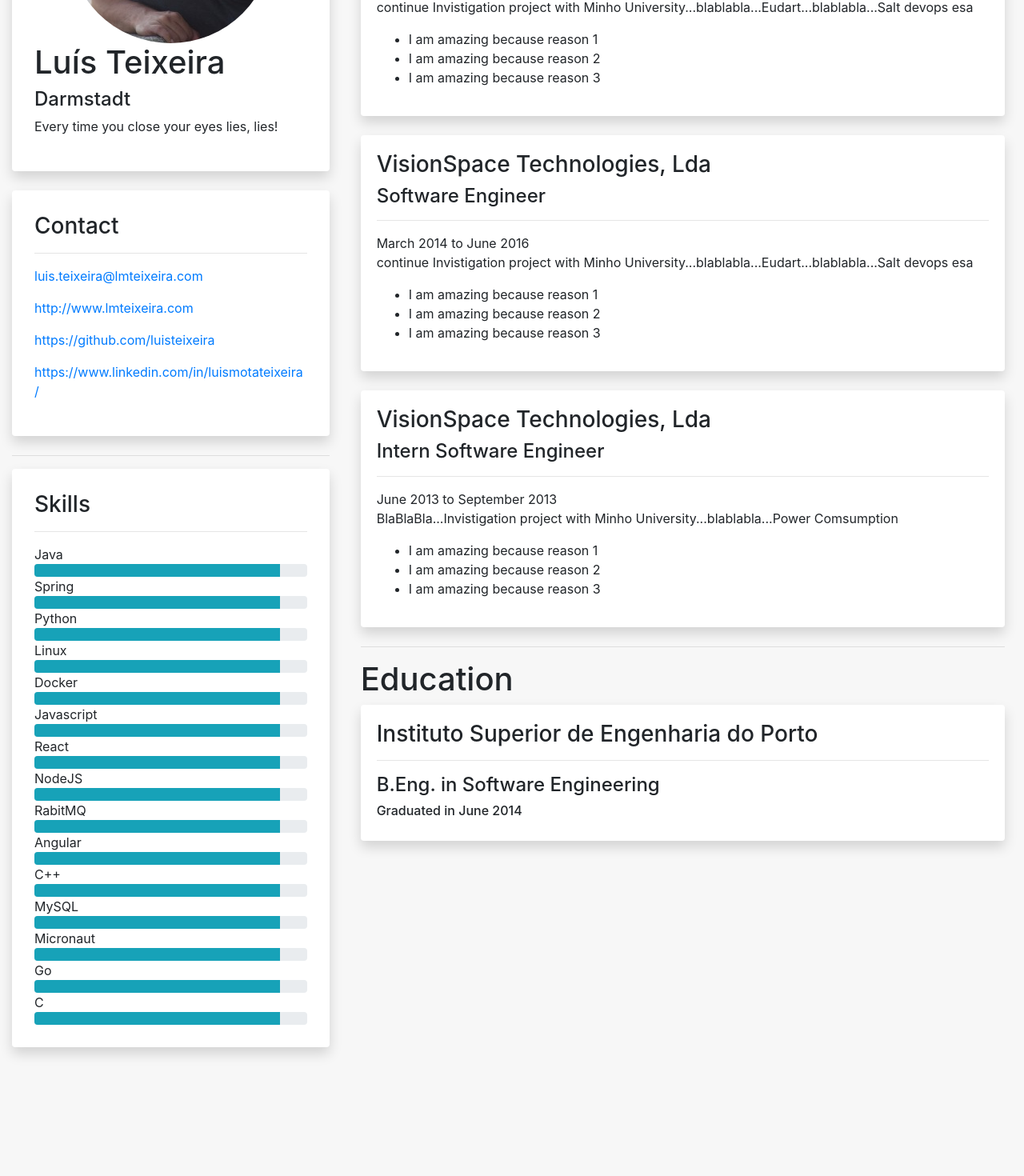
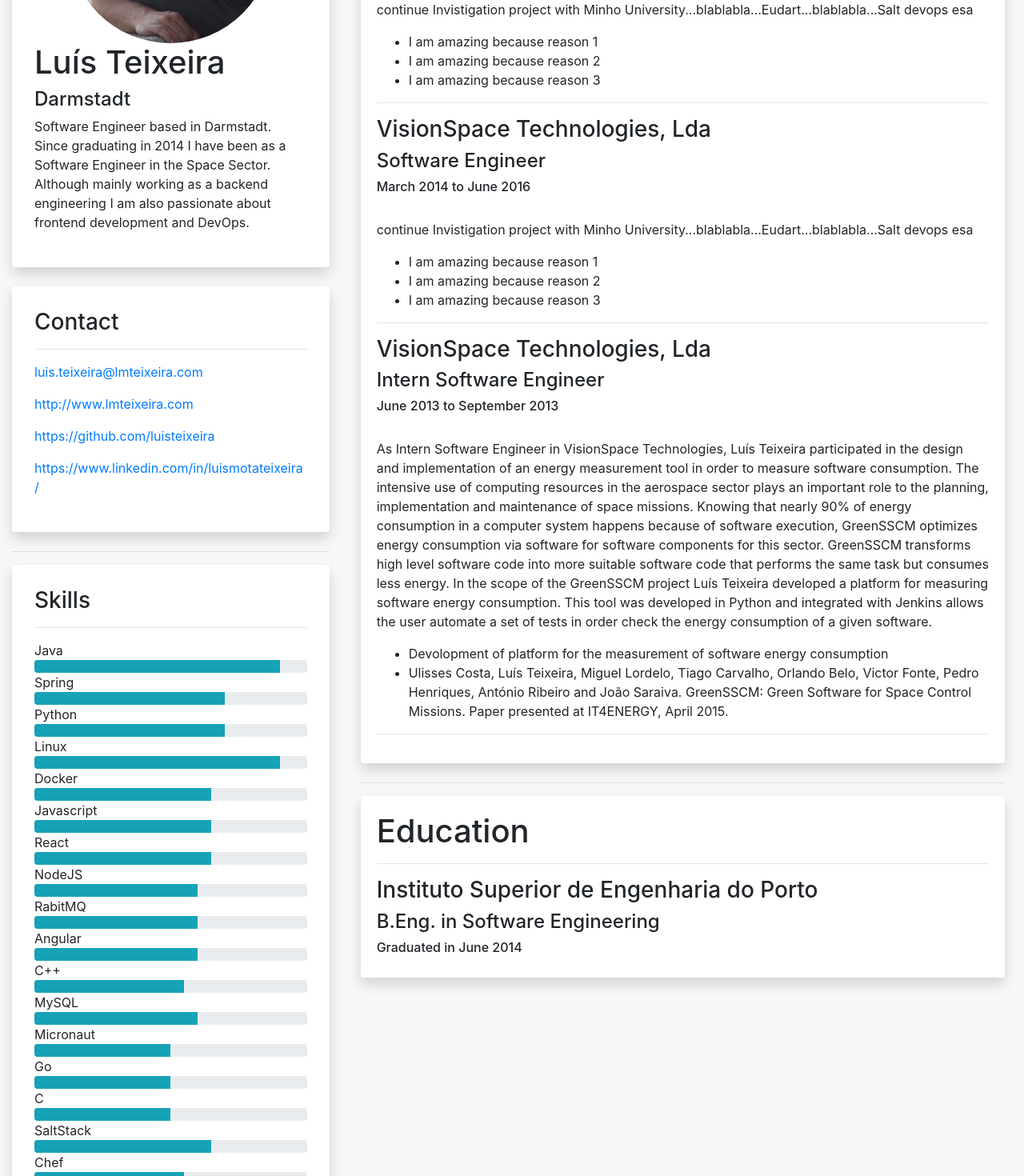
Before and after one commit to LuisTeixeira/my-cv, a React (Create React App) app: page / in a window 1280 px wide. Shown: the part 360-1830 px from the top of the page at 80% size. Before the commit the page ends 1693 px from the top, so only its background shows below. Built offline with nearby package versions, Linux system fonts and the light colour scheme.

Commit message:
Changes main content area layout and replaces some filler text with content

```diff
--- a/public/index.html
+++ b/public/index.html
@@ -2,7 +2,7 @@
 <html lang="en">
   <head>
     <meta charset="utf-8" />
-    <link rel="shortcut icon" href="%PUBLIC_URL%/favicon.ico" />
+    <link rel="shortcut icon" href="%PUBLIC_URL%/favicon.png" />
     <link rel="stylesheet" href="https://stackpath.bootstrapcdn.com/bootstrap/4.3.1/css/bootstrap.min.css" integrity="sha384-ggOyR0iXCbMQv3Xipma34MD+dH/1fQ784/j6cY/iJTQUOhcWr7x9JvoRxT2MZw1T" crossorigin="anonymous">
 
     <meta name="viewport" content="width=device-width, initial-scale=1" />
@@ -21,7 +21,7 @@
       work correctly both with client-side routing and a non-root public URL.
       Learn how to configure a non-root public URL by running `npm run build`.
     -->
-    <title>React App</title>
+    <title>Luis Teixeira</title>
   </head>
   <body>
     <noscript>You need to enable JavaScript to run this app.</noscript>
--- a/src/App.css
+++ b/src/App.css
@@ -2,3 +2,7 @@ body {
   margin-top: 2em;
   background-color: #f7f7f7;
 }
+
+.contentcard {
+  background-color: #f7f7f7;
+}
--- a/src/components/Card.js
+++ b/src/components/Card.js
@@ -6,9 +6,10 @@ class Card extends Component {
         const work = this.props.work.slice().reverse();
 
         return(
-            <div className="card_container">
+            <div className="card border-0 shadow mb-4">
+                <div className="card-body">
                     <h1>Job Experience</h1>
-                <br/>
+                    <hr/>
                     {
                         work.slice().reverse().map((key, index) => {
                             return(
@@ -20,6 +21,7 @@ class Card extends Component {
                         })
                     }
                 </div>
+            </div>
         );
     }
 }
--- a/src/components/Education.js
+++ b/src/components/Education.js
@@ -3,15 +3,13 @@ import React from 'react';
 const Education = (props) => {
     const {institution, course, degree, endDate} = props.education[0];
     return(
-        <div className="education">
-            <h1 className="education_header">Education</h1>
-            <div className="card border-0 shadow mb-4">
-                <div className="card-body">
-                    <h3>{institution}</h3>
-                    <hr/>
-                    <h4>{degree} in {course}</h4>
-                    <h6>Graduated in {endDate}</h6>
-                </div>
+        <div className="card border-0 shadow mb-4">
+            <div className="card-body">
+                <h1 className="education_header">Education</h1>
+                <hr/>
+                <h3>{institution}</h3>
+                <h4>{degree} in {course}</h4>
+                <h6>Graduated in {endDate}</h6>
             </div>
         </div>
     );
--- a/src/components/Job.js
+++ b/src/components/Job.js
@@ -4,16 +4,16 @@ class Job extends Component {
     render() {
         const details = this.props.details;
         return(
-            <div className="card border-0 shadow mb-4">
-                <div className="card-body">
+            <div>
                 <h3>{details.company}</h3>
                 <h4>{details.position}</h4>
-                    <hr/>
+                <h6>
                     {
                         details.current ?
                         `Current Job as of ${details.startDate}` :
                         `${details.startDate} to ${details.endDate}`
                     }
+                </h6>
                 <br/>
 
                 <p className="job_paragraph">{details.summary}</p>
@@ -24,8 +24,7 @@ class Job extends Component {
                     })
                 }
                 </ul>
-                </div>
-
+                <hr/>
             </div>
         );
     }
--- a/src/data.json
+++ b/src/data.json
@@ -2,7 +2,6 @@
     "profile": {
         "name": "Luís Teixeira",
         "position": "Software Engineer",
-        "photo": "http://link.to.photo",
         "email": "luis.teixeira@lmteixeira.com",
         "phone": "+49 1522 535 82 06",
         "website": "http://www.lmteixeira.com",
@@ -14,7 +13,7 @@
             "city": "Darmstadt",
             "postalCode": "64295"
         },
-        "summary": "Every time you close your eyes lies, lies!"
+        "summary": "Software Engineer based in Darmstadt. Since graduating in 2014 I have been as a Software Engineer in the Space Sector. Although mainly working as a backend engineering I am also passionate about frontend development and DevOps."
     },
     "workExperience": [
         {
@@ -23,11 +22,10 @@
             "current": false,
             "startDate": "June 2013",
             "endDate": "September 2013",
-            "summary": "BlaBlaBla...Invistigation project with Minho University...blablabla...Power Comsumption",
+            "summary": "As Intern Software Engineer in VisionSpace Technologies, Luís Teixeira participated in the design and implementation of an energy measurement tool in order to measure software consumption. The intensive use of computing resources in the aerospace sector plays an important role to the planning, implementation and maintenance of space missions. Knowing that nearly 90% of energy consumption in a computer system happens because of software execution, GreenSSCM optimizes energy consumption via software for software components for this sector. GreenSSCM transforms high level software code into more suitable software code that performs the same task but consumes less energy. In the scope of the GreenSSCM project Luís Teixeira developed a platform for measuring software energy consumption. This tool was developed in Python and integrated with Jenkins allows the user automate a set of tests in order check the energy consumption of a given software.",
             "achievments": [
-                "I am amazing because reason 1",
-                "I am amazing because reason 2",
-                "I am amazing because reason 3"
+                "Devolopment of platform for the measurement of software energy consumption",
+                "Ulisses Costa, Luís Teixeira, Miguel Lordelo, Tiago Carvalho, Orlando Belo, Victor Fonte, Pedro Henriques, António Ribeiro and João Saraiva. GreenSSCM: Green Software for Space Control Missions. Paper presented at IT4ENERGY, April 2015."
             ],
             "location": {
                 "country": "Portugal",
@@ -86,77 +84,70 @@
     "skills": [
         {
             "name": "Java",
-            "value": 90,
-            "description": "Why do I know this. What I have done with this. Examples of how to apply this skill."
+            "value": 90
         },
         {
             "name": "Spring",
-            "value": 90,
-            "description": "Why do I know this. What I have done with this. Examples of how to apply this skill."
+            "value": 70
         }, {
             "name": "Python",
-            "value": 90,
-            "description": "Why do I know this. What I have done with this. Examples of how to apply this skill."
+            "value": 70
         },
         {
             "name": "Linux",
-            "value": 90,
-            "description": "Why do I know this. What I have done with this. Examples of how to apply this skill."
+            "value": 90
         },
         {
             "name": "Docker",
-            "value": 90,
-            "description": "Why do I know this. What I have done with this. Examples of how to apply this skill."
+            "value": 65
         },
         {
             "name": "Javascript",
-            "value": 90,
-            "description": "Why do I know this. What I have done with this. Examples of how to apply this skill."
+            "value": 65
         },
         {
             "name": "React",
-            "value": 90,
-            "description": "Why do I know this. What I have done with this. Examples of how to apply this skill."
+            "value": 65
         },
         {
             "name": "NodeJS",
-            "value": 90,
-            "description": "Why do I know this. What I have done with this. Examples of how to apply this skill."
+            "value": 60
         },
         {
             "name": "RabitMQ",
-            "value": 90,
-            "description": "Why do I know this. What I have done with this. Examples of how to apply this skill."
+            "value": 60
         },
         {
             "name": "Angular",
-            "value": 90,
-            "description": "Why do I know this. What I have done with this. Examples of how to apply this skill."
+            "value": 60
         },
         {
             "name": "C++",
-            "value": 90,
-            "description": "Why do I know this. What I have done with this. Examples of how to apply this skill."
+            "value": 55
         },
         {
             "name": "MySQL",
-            "value": 90,
-            "description": "Why do I know this. What I have done with this. Examples of how to apply this skill."
+            "value": 60
         },
         {
             "name": "Micronaut",
-            "value": 90,
-            "description": "Why do I know this. What I have done with this. Examples of how to apply this skill."
+            "value": 50
         },
         {
             "name": "Go",
-            "value": 90,
-            "description": "Why do I know this. What I have done with this. Examples of how to apply this skill."
+            "value": 50
         },
         {
             "name": "C",
-            "value": 90,
-            "description": "Why do I know this. What I have done with this. Examples of how to apply this skill."
+            "value": 50
+        },
+        {
+            "name": "SaltStack",
+            "value": 65
+        },
+        {
+            "name": "Chef",
+            "value": 55
         }
     ],
     "languages": [
```
Also changed, not shown: public/favicon.png (added). Lines whose indentation alone changed are shown as unchanged.
